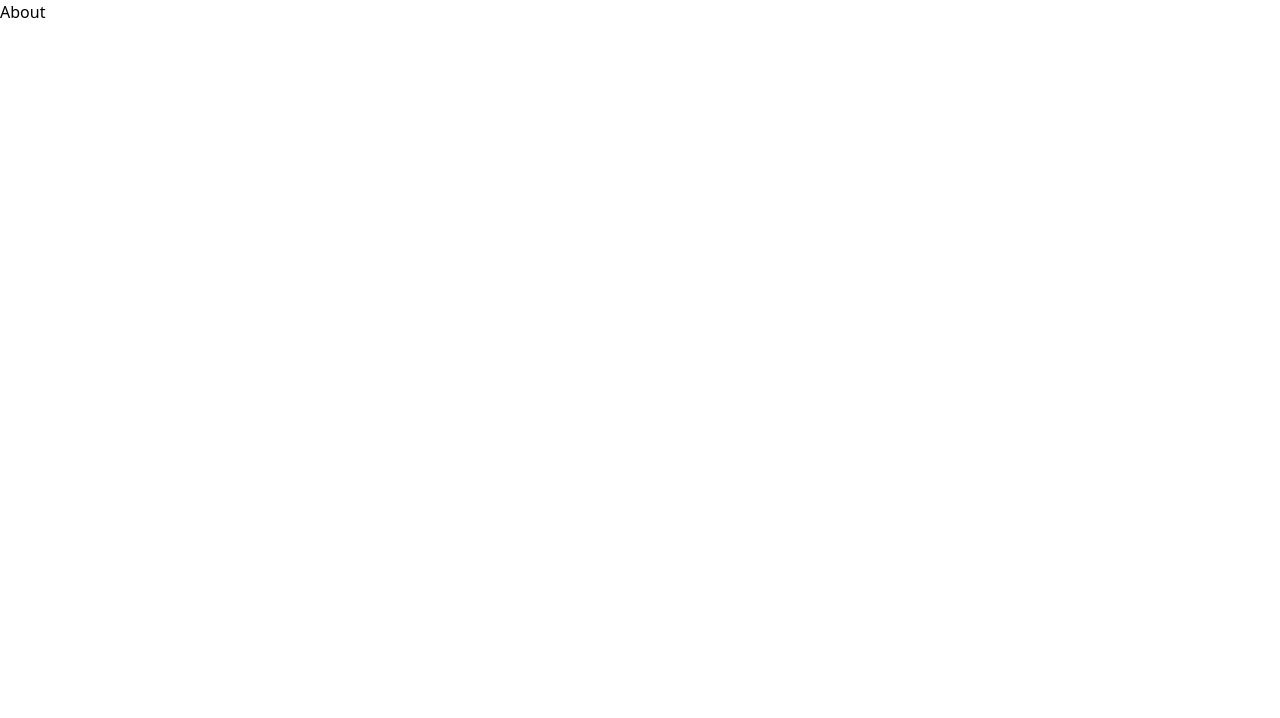
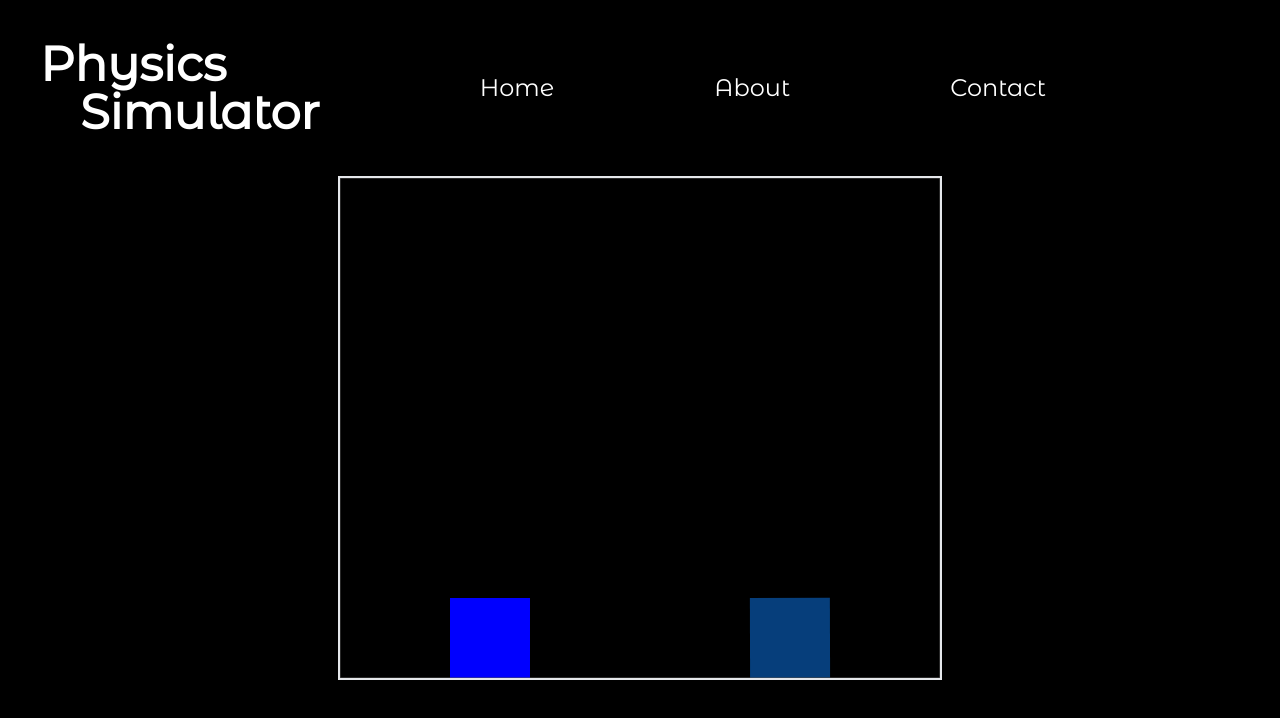
Before and after one commit to Marois2000/Physics-Simulator, a React (Vite) app: page /about in a window 1280 px wide. Shown: the top 718 px of the page. Built offline with nearby package versions, Linux system fonts and the light colour scheme.

Commit message:
testing being done in about page

```diff
--- a/package.json
+++ b/package.json
@@ -12,6 +12,7 @@
   "dependencies": {
     "localforage": "^1.10.0",
     "match-sorter": "^6.3.1",
+    "matter-js": "^0.19.0",
     "postcss": "^8.4.31",
     "react": "^18.2.0",
     "react-dom": "^18.2.0",
@@ -27,9 +28,9 @@
     "eslint-plugin-react": "^7.33.2",
     "eslint-plugin-react-hooks": "^4.6.0",
     "eslint-plugin-react-refresh": "^0.4.4",
+    "postcss": "^8.4.31",
     "postcss-cli": "^10.1.0",
     "tailwindcss": "^3.3.5",
-    "postcss": "^8.4.31",
-    "vite": "^5.0.0"
+    "vite": "^5.0.4"
   }
 }
--- a/src/components/navbar.jsx
+++ b/src/components/navbar.jsx
@@ -4,15 +4,15 @@ import { Link } from "react-router-dom";
 
 export const Navbar = () => {
     return (
-        <div className="w-full justify-start items-center p-10 flex gap-[10rem]">
+        <div className="w-full justify-start items-center p-10 flex gap-[10rem] bg-black">
             <div>
                 <h1 className="text-white font-montserrat text-5xl font-bold">Physics</h1>
                 <h1 className="text-white font-montserrat text-5xl font-bold ml-10">Simulator</h1>
             </div>
 
-            <Link className="text-white text-2xl" to={"/"}>Home</Link>
-            <Link className="text-white text-2xl" to={"/about"}>About</Link>
-            <Link className="text-white text-2xl" to={"/"}>Contact</Link>
+            <Link className="text-white text-2xl font-montserrat" to={"/"}>Home</Link>
+            <Link className="text-white text-2xl font-montserrat" to={"/about"}>About</Link>
+            <Link className="text-white text-2xl font-montserrat" to={"/"}>Contact</Link>
 
 
 
--- a/src/routes/about.jsx
+++ b/src/routes/about.jsx
@@ -1,9 +1,100 @@
-import React from "react";
+import { useEffect, useRef } from 'react'
+import { Engine, Render, Bodies, World } from 'matter-js'
+import React from 'react'
+import { Navbar } from '../components/navbar'
 
-export const About = () => {
-    return (
-        <div>
-            <h1>About</h1>
+export const About = (props) => {
+  const scene = useRef()
+  const isPressed = useRef(false)
+  const engine = useRef(Engine.create())
+
+  useEffect(() => {
+        const cw = 600;
+        const ch = 500;
+
+        addSeeSaw();
+
+        const render = Render.create({
+        element: scene.current,
+        engine: engine.current,
+        options: {
+            width: cw,
+            height: ch,
+            wireframes: false,
+            background: 'transparent'
+        }
+
+
+    })
+
+    World.add(engine.current.world, [
+      Bodies.rectangle(cw / 2, -10, cw, 20, { isStatic: true }),
+      Bodies.rectangle(-10, ch / 2, 20, ch, { isStatic: true }),
+      Bodies.rectangle(cw / 2, ch + 10, cw, 20, { isStatic: true }),
+      Bodies.rectangle(cw + 10, ch / 2, 20, ch, { isStatic: true })
+    ])
+
+    Engine.run(engine.current)
+    Render.run(render)
+
+    return () => {
+      Render.stop(render)
+      World.clear(engine.current.world)
+      Engine.clear(engine.current)
+      render.canvas.remove()
+      render.canvas = null
+      render.context = null
+      render.textures = {}
+    }
+  }, [])
+
+  const handleDown = () => {
+    isPressed.current = true
+  }
+
+  const handleUp = () => {
+    isPressed.current = false
+  }
+
+  const handleAddCircle = e => {
+    if (isPressed.current) {
+      const ball = Bodies.circle(
+        e.clientX / 2,
+        e.clientY / 2,
+        10 + Math.random() * 30,
+        {
+          mass: 10,
+          restitution: 0.9,
+          friction: 0.005,
+          render: {
+            fillStyle: '#0000ff'
+          }
+        })
+      World.add(engine.current.world, [ball])
+    }
+  }
+
+  const addSeeSaw = () => {
+    const boxA = Bodies.rectangle(150, 450, 80, 80, { density: 0.005, render: { fillStyle: '#0000ff' }});
+    const boxB = Bodies.rectangle(450, 480, 80, 80, { density: 0.005});
+
+
+    World.add(engine.current.world, [boxA, boxB]);
+  }
+
+  return (
+    <div className='w-[100%] h-[100%] bg-black'>
+        <Navbar />
+
+        <div className=' bg-black w-full justify-center flex'>
+            <div className='border-2 border-color-white h-fit'>
+                <div onMouseDown={handleDown}
+                    onMouseUp={handleUp}
+                    onMouseMove={handleAddCircle} ref={scene} />
+            </div>
+
         </div>
-    )
+    </div>
+
+  )
 }
```
Also changed, not shown: 1 other file (tests, documents, lock files or other folders).
